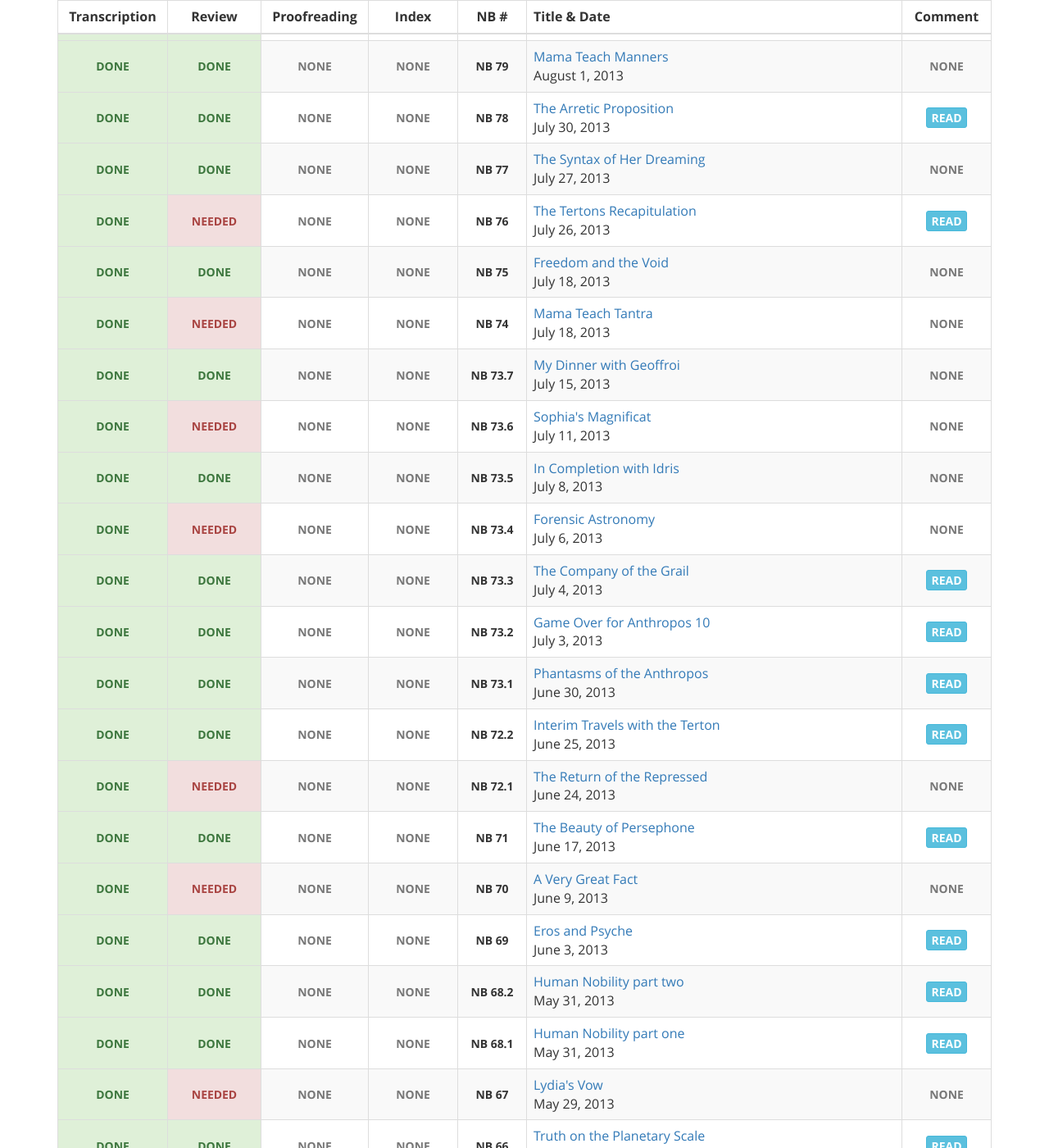
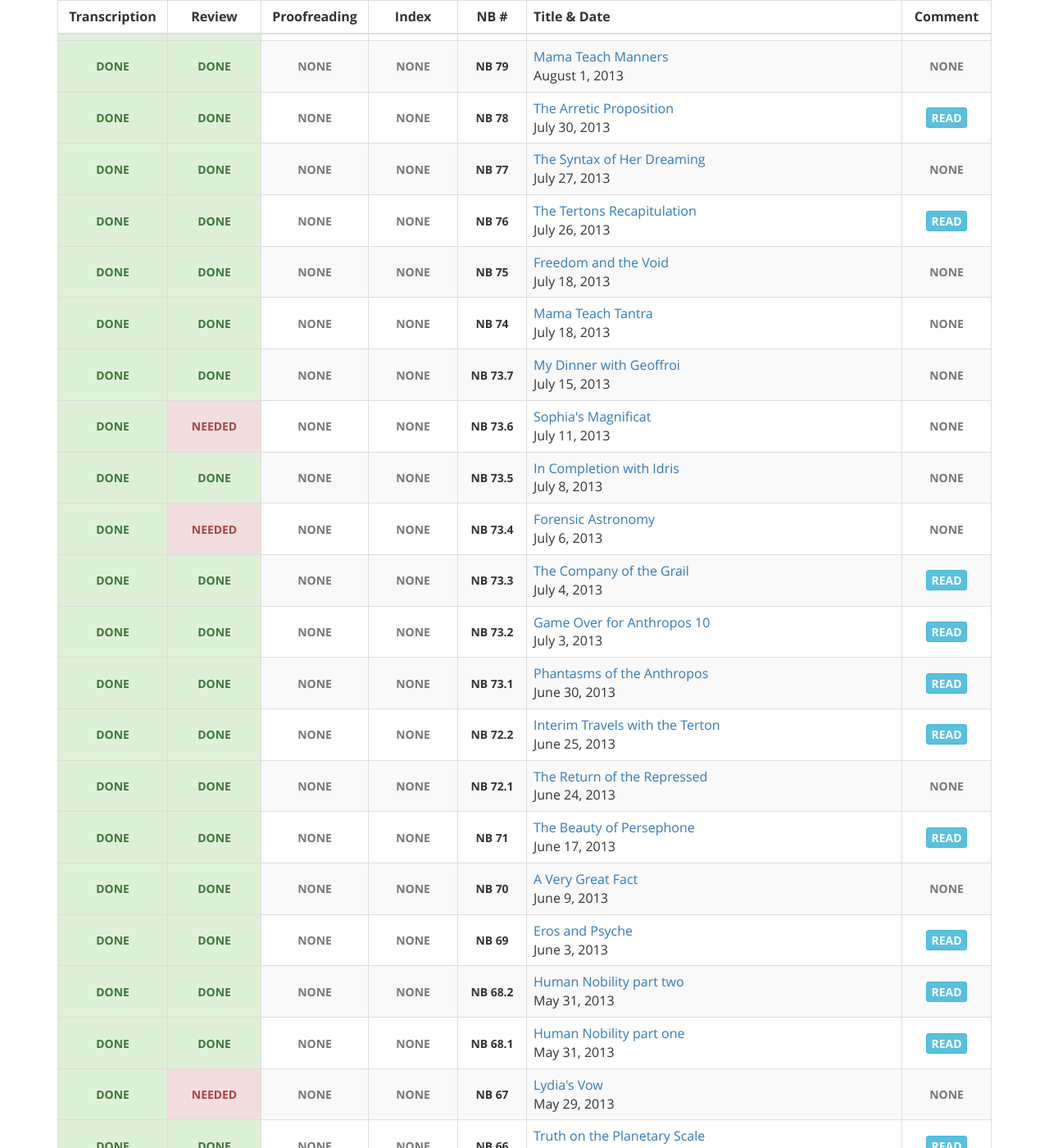
Before and after one commit to gaiaspora/gaiaspora.github.io, a Jekyll site: the page built from content/navigator-briefings.markdown, in a window 1280 px wide and 1400 px high, scrolled down 3207 px. Shown: the whole window at 82% size. Built offline with Jekyll 4.4.1, drawn with Linux system fonts in a browser that asks for light colours; some of the changed text lies outside the part shown.

Commit message:
Update nb.yaml

```diff
--- a/_data/nb.yaml
+++ b/_data/nb.yaml
@@ -423,7 +423,7 @@
 
 - NB: "76"
   Transcription: "done"
-  Review: "needed"
+  Review: "done"
   Proofreading: "none"
   Index: "none"
   Title: "The Tertons Recapitulation"
@@ -441,7 +441,7 @@
 
 - NB: "74"
   Transcription: "done"
-  Review: "needed"
+  Review: "done"
   Proofreading: "none"
   Index: "none"
   Title: "Mama Teach Tantra"
@@ -522,7 +522,7 @@
 
 - NB: "72.1"
   Transcription: "done"
-  Review: "needed"
+  Review: "done"
   Proofreading: "none"
   Index: "none"
   Title: "The Return of the Repressed"
@@ -540,7 +540,7 @@
 
 - NB: "70"
   Transcription: "done"
-  Review: "needed"
+  Review: "done"
   Proofreading: "none"
   Index: "none"
   Title: "A Very Great Fact"
@@ -594,7 +594,7 @@
 
 - NB: "65"
   Transcription: "done"
-  Review: "Lisa"
+  Review: "done"
   Proofreading: "none"
   Index: "none"
   Title: "Leaping Through the Horns of the Bull"
@@ -612,7 +612,7 @@
 
 - NB: "63"
   Transcription: "done"
-  Review: "Athena"
+  Review: "done"
   Proofreading: "none"
   Index: "none"
   Title: "The Gnostic Moment"
@@ -675,7 +675,7 @@
 
 - NB: "56.3"
   Transcription: "done"
-  Review: "Suzan"
+  Review: "done"
   Proofreading: "none"
   Index: "none"
   Title: "Addendum to Diamond Sutra"
@@ -693,7 +693,7 @@
 
 - NB: "56.1"
   Transcription: "done"
-  Review: "Suzan"
+  Review: "done"
   Proofreading: "none"
   Index: "none"
   Title: "Break Through with Dhumavati"
@@ -747,7 +747,7 @@
 
 - NB: "50"
   Transcription: "done"
-  Review: "Suzan"
+  Review: "done"
   Proofreading: "none"
   Index: "none"
   Title: "The Revelation of HER Method"
@@ -783,7 +783,7 @@
 
 - NB: "46"
   Transcription: "done"
-  Review: "needed"
+  Review: "Suzan"
   Proofreading: "none"
   Index: "none"
   Title: "Matangi Moments (continued)"
@@ -792,7 +792,7 @@
 
 - NB: "45"
   Transcription: "done"
-  Review: "Nancy"
+  Review: "Suzan"
   Proofreading: "none"
   Index: "none"
   Title: "Matangi Moments"
```
